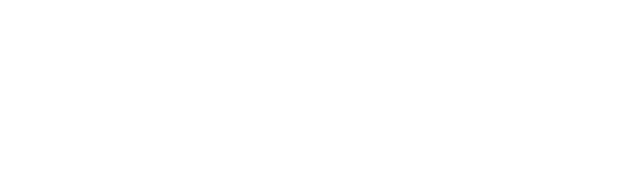
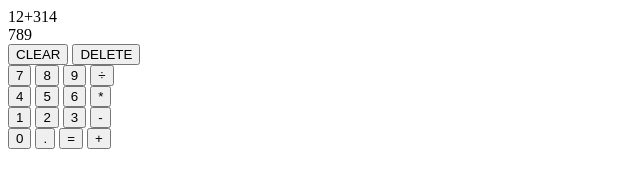
Before and after one commit to octavian-sn/odin-calculator, a plain HTML site: page index.html in a window 1280 px wide. Shown: the whole page, without its empty margins (0-640 px from the left). Drawn offline with Linux system fonts and the light colour scheme.

Commit message:
Create calculator in html

```diff
--- a/index.html
+++ b/index.html
@@ -9,6 +9,39 @@
     <link rel="stylesheet" href="style.css">
 </head>
 <body>
-
+    <div id="calculator">
+        <div id="window">
+            <div id="string">12+314</div>
+            <div id="current">789</div>
+        </div>
+        <div id="refresh">
+            <button id="clear">CLEAR</button>
+            <button id="delete">DELETE</button>
+        </div>
+        <div id="row7">
+            <button id="7">7</button>
+            <button id="8">8</button>
+            <button id="9">9</button>
+            <button id="divide">÷</button>
+        </div>
+        <div id="row4">
+            <button id="4">4</button>
+            <button id="5">5</button>
+            <button id="6">6</button>
+            <button id="multiply">*</button>
+        </div>
+        <div id="row1">
+            <button id="1">1</button>
+            <button id="2">2</button>
+            <button id="3">3</button>
+            <button id="substract">-</button>
+        </div>
+        <div id="row0">
+            <button id="0">0</button>
+            <button id="dot">.</button>
+            <button id="equals">=</button>
+            <button id="add">+</button>
+        </div>
+    </div>
 </body>
 </html>
```
